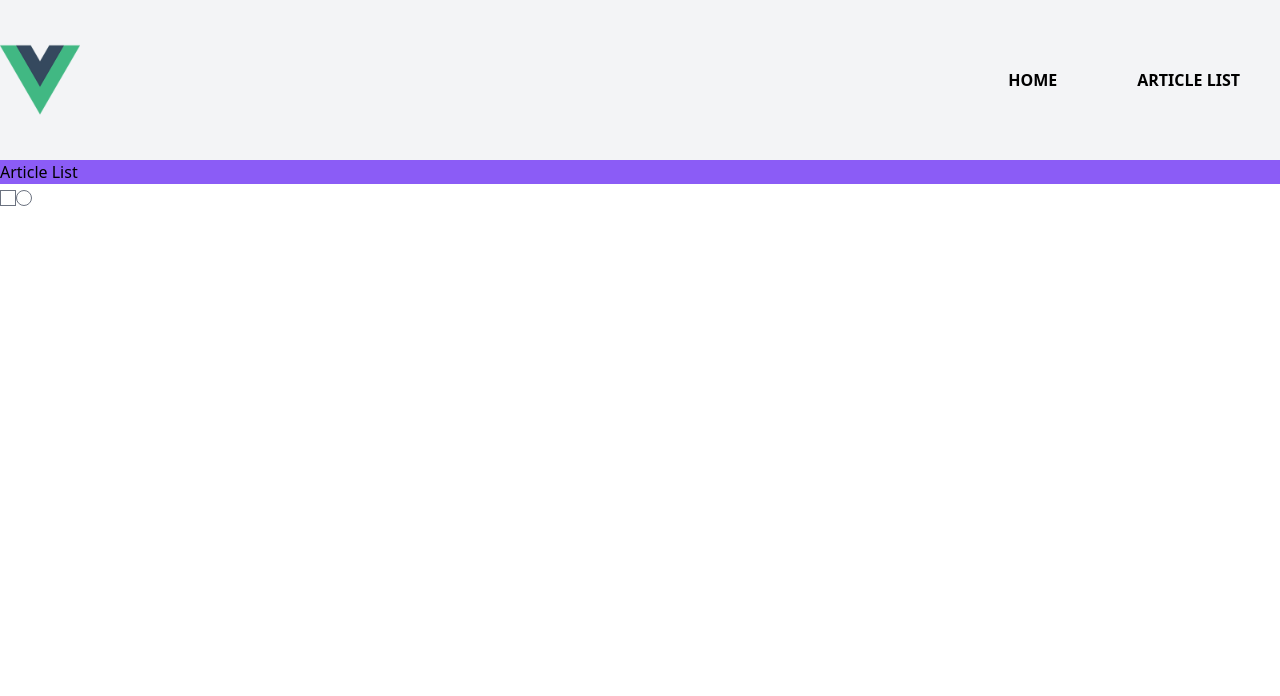
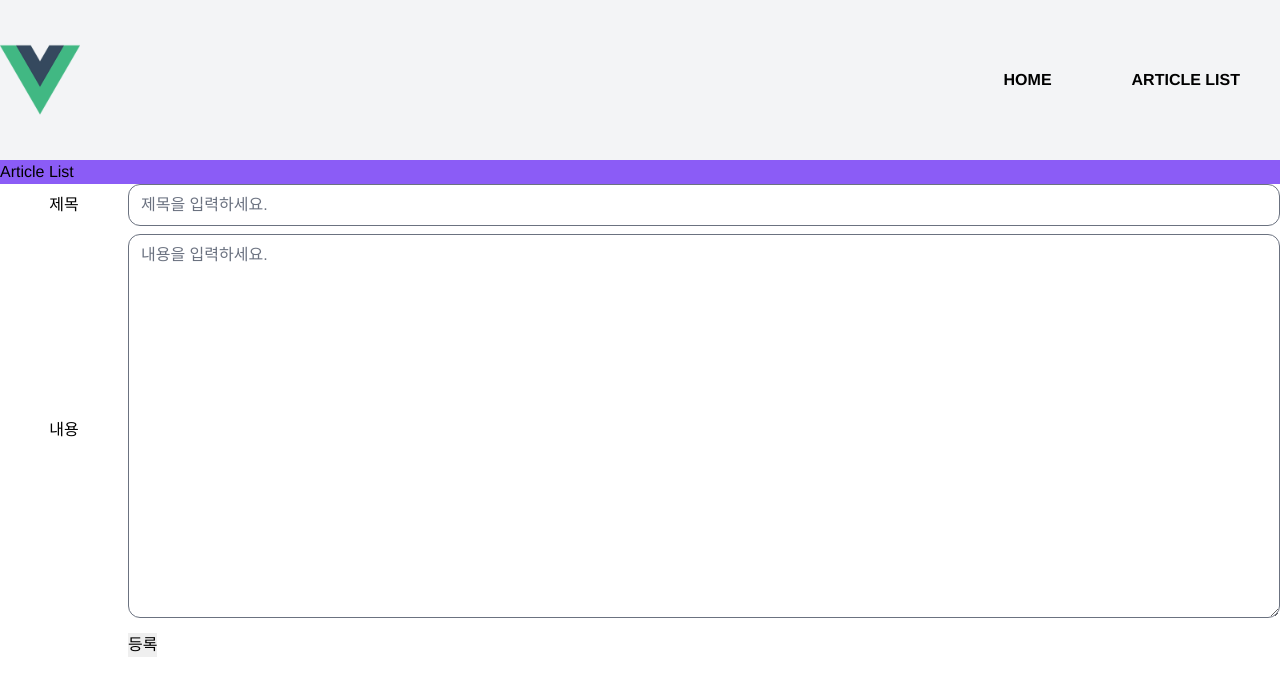
Before and after one commit to cjy324/vue3.0-ts-exam, a Vue app: page /article/list in a window 1280 px wide. Shown: the top 696 px of the page. Built offline with nearby package versions, Linux system fonts and the light colour scheme.

Commit message:
21.02.22 FormRow 컴포넌트 도입

```diff
--- a/src/App.vue
+++ b/src/App.vue
@@ -49,7 +49,16 @@
 })
 </script>
 
-<style scoped>
+<style lang="postcss">
+
+</style>
+
+<style>
+html, body {
+  margin:0;
+}
+
+
 #app {
   font-family: Avenir, Helvetica, Arial, sans-serif;
   -webkit-font-smoothing: antialiased;
--- /dev/null
+++ b/src/components/FormRow.vue
@@ -0,0 +1,53 @@
+<template>
+  <div class="form-row flex">
+    <div class="w-32 flex justify-center">
+      <span class="flex items-center">{{title}}</span>
+    </div>
+    <div class="flex-grow justify-center">
+      <slot></slot>
+    </div>
+  </div>
+</template>
+
+<script lang="ts">
+import { defineComponent } from 'vue'
+export default defineComponent({  // 컴포넌트의 속성을 정의해주어야 함
+
+  // title props의 속성을 정해준다
+  props: {
+    title: {
+      type: String,
+      required: true
+    }
+  },
+  //컴포넌트의 이름을 정의한다
+  name: 'FormRow'
+})
+</script>
+
+
+<!--FormRow의 css를 post 방식으로 전송-->
+<style lang="postcss">
+.form-row-input{
+  /* @apply? tailwind 방식을 style에 적용할 수 있도록 해주는 것?
+    즉, class에 css를 입력하는 tailwind를 style에 바로 입력하는 것  */
+  /* rounded-sm =>	border-radius:0.125rem; */
+  @apply w-full rounded-xl;
+}
+
+/* textarea에 달린 form-row-input 클래스 라는 의미*/
+textarea.form-row-input{
+  min-height: theme('spacing.96');
+}
+
+/*form-row 다음에 나오는 form-row라는 의미*/
+.form-row + .form-row {
+  /* mt => margin-top */
+  @apply mt-2;
+}
+</style>
+
+
+<style scoped>
+
+</style>
--- a/src/main.ts
+++ b/src/main.ts
@@ -9,6 +9,7 @@
 
 // 전역 컴포넌트 불러오기
 import TitleBar from './components/TitleBar.vue';
+import FormRow from './components/FormRow.vue';
 
 // 각 페이지 불러오기
 import HomeMainPage from './pages/HomeMainPage.vue'
@@ -40,6 +41,7 @@
 //앱에 전역 컴포넌트 적용
 //모든 곳에서 컴포넌트를 불러올수 있게 해줌
 app.component('TitleBar',TitleBar)
+app.component('FormRow',FormRow)
 
 //앱 표시
 app.mount('#app');
--- a/src/pages/ArticleListPage.vue
+++ b/src/pages/ArticleListPage.vue
@@ -2,8 +2,21 @@
 
   <TitleBar class="bg-purple-500">Article List</TitleBar>
 
-  <input type="checkbox">
-  <input type="radio">
+  <section class="article-write-form-box">
+    <div class="container mx-auto">
+      <form action="">
+        <FormRow title="제목">
+          <input type="text" class="form-row-input" placeholder="제목을 입력하세요.">
+        </FormRow>
+        <FormRow title="내용">
+          <textarea class="form-row-input" placeholder="내용을 입력하세요."></textarea>
+        </FormRow>
+        <FormRow>
+          <input type="button" value="등록">
+        </FormRow>
+      </form>
+    </div>
+  </section>
 </template>
 
 <script lang="ts">
```
